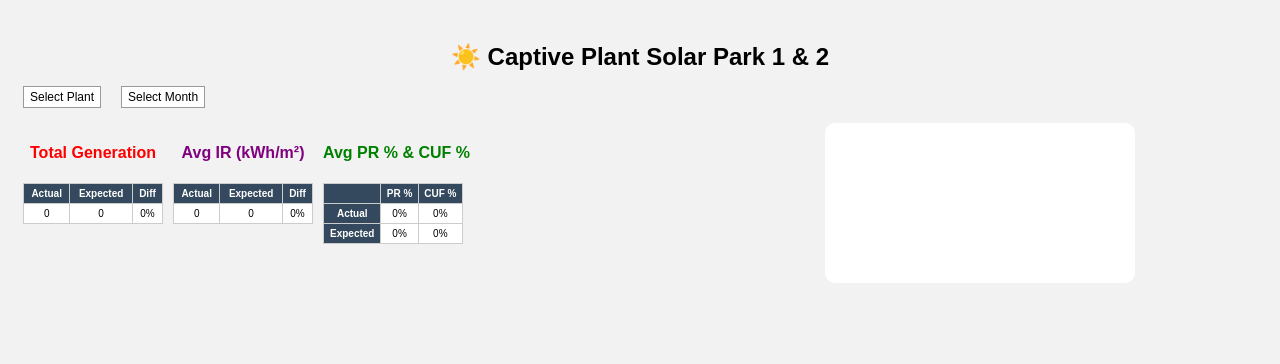
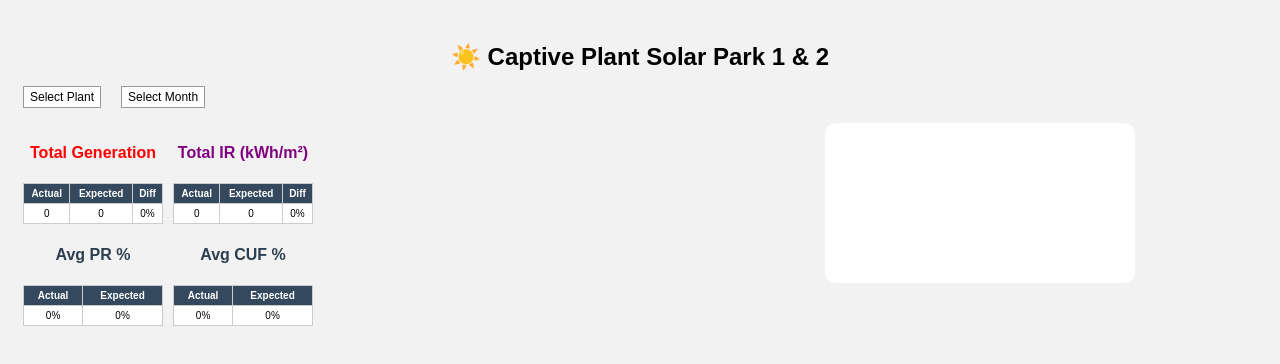
Before and after one commit to akashashoknavale-lab/sheet-dashboard, a plain HTML site: page index.html in a window 1280 px wide. Drawn offline with nearby package versions, Linux system fonts and the light colour scheme; no server answers.

Commit message:
Update index.html

```diff
--- a/index.html
+++ b/index.html
@@ -43,7 +43,7 @@ h2 { text-align: center; margin-bottom: 15px; }
     overflow-y: auto;
     padding: 8px;
     z-index: 10;
-    width: 220px;
+    width: 200px;
 }
 
 .dropdown:hover .dropdown-content {
@@ -58,7 +58,7 @@ h2 { text-align: center; margin-bottom: 15px; }
 
 .action-btn {
     font-size: 12px;
-    margin-bottom: 4px;
+    margin-bottom: 2px;
     width: 48%;
     cursor: pointer;
 }
@@ -78,7 +78,6 @@ h2 { text-align: center; margin-bottom: 15px; }
     flex-wrap: wrap;
 }
 
-/* Chart */
 .chart-container {
     width: 35%;
 }
@@ -175,7 +174,7 @@ canvas {
 
 <div class="comparison-container">
 
-        <!-- Generation -->
+<!-- TABLE 1 -->
 <div>
 <h4 style="text-align:center;color:red;">Total Generation</h4>
 <table class="comparison-table">
@@ -186,11 +185,21 @@ canvas {
 <td id="genDiff">0%</td>
 </tr>
 </table>
+
+<!-- 🔹 NEW TABLE BELOW TABLE-1 -->
+<h4 style="text-align:center;color:#2c3e50;">Avg PR %</h4>
+<table class="comparison-table">
+<tr><th>Actual</th><th>Expected</th></tr>
+<tr>
+<td id="prActual">0%</td>
+<td id="prExpected">0%</td>
+</tr>
+</table>
 </div>
 
-        <!-- IR -->
+<!-- TABLE 2 -->
 <div>
-            <h4 style="text-align:center;color:purple;">Avg IR (kWh/m²)</h4>
+<h4 style="text-align:center;color:purple;">Total IR (kWh/m²)</h4>
 <table class="comparison-table">
 <tr><th>Actual</th><th>Expected</th><th>Diff</th></tr>
 <tr>
@@ -199,25 +208,13 @@ canvas {
 <td id="irDiff">0%</td>
 </tr>
 </table>
-        </div>
 
-        <!-- PR & CUF -->
-        <div>
-            <h4 style="text-align:center;color:green;">Avg PR % & CUF %</h4>
+<!-- 🔹 NEW TABLE BELOW TABLE-2 -->
+<h4 style="text-align:center;color:#2c3e50;">Avg CUF %</h4>
 <table class="comparison-table">
+<tr><th>Actual</th><th>Expected</th></tr>
 <tr>
-                    <th></th>
-                    <th>PR %</th>
-                    <th>CUF %</th>
-                </tr>
-                <tr>
-                    <th>Actual</th>
-                    <td id="prActual">0%</td>
 <td id="cufActual">0%</td>
-                </tr>
-                <tr>
-                    <th>Expected</th>
-                    <td id="prExpected">0%</td>
 <td id="cufExpected">0%</td>
 </tr>
 </table>
@@ -225,13 +222,12 @@ canvas {
 
 </div>
 
-    <!-- Chart -->
 <div class="chart-container">
 <canvas id="barChart"></canvas>
 </div>
+
 </div>
 
-<!-- DATA TABLE -->
 <div class="table-wrapper">
 <table class="data-table" id="dataTable">
 <thead></thead>
@@ -240,7 +236,6 @@ canvas {
 </div>
 
 <script>
-// ===== SHEET CONFIG =====
 const SHEET_ID = "1Y3cr91xEEQj86B9hXMYdpp6UU1a33-vlrFcWKkLRujg";
 const GID = "0";
 
@@ -261,13 +256,12 @@ let selectedMonths = new Set();
 let chart;
 
 fetch(`https://docs.google.com/spreadsheets/d/${SHEET_ID}/export?format=csv&gid=${GID}`)
-.then(r => r.text())
-.then(csv => {
-    const rows = csv.split("\n").map(r => r.split(",").map(c => c.replace(/"/g,"").trim()));
-    const headers = rows.shift();
-    allData = rows;
-    document.querySelector("#dataTable thead").innerHTML =
-        "<tr>"+headers.map(h=>`<th>${h}</th>`).join("")+"</tr>";
+.then(r=>r.text())
+.then(csv=>{
+const rows=csv.split("\n").map(r=>r.split(",").map(c=>c.replace(/"/g,"").trim()));
+const headers=rows.shift();
+allData=rows;
+document.querySelector("#dataTable thead").innerHTML="<tr>"+headers.map(h=>`<th>${h}</th>`).join("")+"</tr>";
 createFilters();
 updateView();
 });
@@ -280,7 +274,7 @@ function createFilters(){
 function addCB(id,val,set){
 const l=document.createElement("label");
 const c=document.createElement("input");
-    c.type="checkbox"; c.checked=true; set.add(val);
+c.type="checkbox";c.checked=true;set.add(val);
 c.onchange=()=>{c.checked?set.add(val):set.delete(val);updateView();};
 l.append(c," "+val);
 document.getElementById(id).appendChild(l);
@@ -289,10 +283,11 @@ function addCB(id,val,set){
 function selectAll(t){
 const s=t==="plant"?selectedPlants:selectedMonths;
 document.querySelectorAll(`#${t}Filter input`).forEach(cb=>{
-        cb.checked=true; s.add(cb.parentNode.textContent.trim());
+cb.checked=true;s.add(cb.parentNode.textContent.trim());
 });
 updateView();
 }
+
 function deselectAll(t){
 const s=t==="plant"?selectedPlants:selectedMonths;
 s.clear();
@@ -321,10 +316,14 @@ function updateSummary(){
 
 allData.forEach(r=>{
 if(selectedPlants.has(r[PLANT_COL])&&selectedMonths.has(r[MONTH_COL])){
-            ag+=+r[ACTUAL_COL]||0; eg+=+r[EXPECTED_COL]||0;
-            irA+=+r[IR_ACTUAL_COL]||0; irE+=+r[IR_EXPECTED_COL]||0;
-            prA+=+r[PR_COL]||0; prE+=+r[PR_EXP_COL]||0;
-            cufA+=+r[CUF_COL]||0; cufE+=+r[CUF_EXP_COL]||0;
+ag+=+r[ACTUAL_COL]||0;
+eg+=+r[EXPECTED_COL]||0;
+irA+=+r[IR_ACTUAL_COL]||0;
+irE+=+r[IR_EXPECTED_COL]||0;
+prA+=+r[PR_COL]||0;
+prE+=+r[PR_EXP_COL]||0;
+cufA+=+r[CUF_COL]||0;
+cufE+=+r[CUF_EXP_COL]||0;
 c++;
 }
 });
@@ -335,6 +334,7 @@ function updateSummary(){
 
 document.getElementById("irActual").innerText=(irA/c).toFixed(2);
 document.getElementById("irExpected").innerText=(irE/c).toFixed(2);
+document.getElementById("irDiff").innerText=irE?(((irA-irE)/irE)*100).toFixed(2)+"%":"0%";
 
 document.getElementById("prActual").innerText=(prA/c).toFixed(2)+"%";
 document.getElementById("prExpected").innerText=(prE/c).toFixed(2)+"%";
```
Lines whose indentation alone changed are shown as unchanged.
